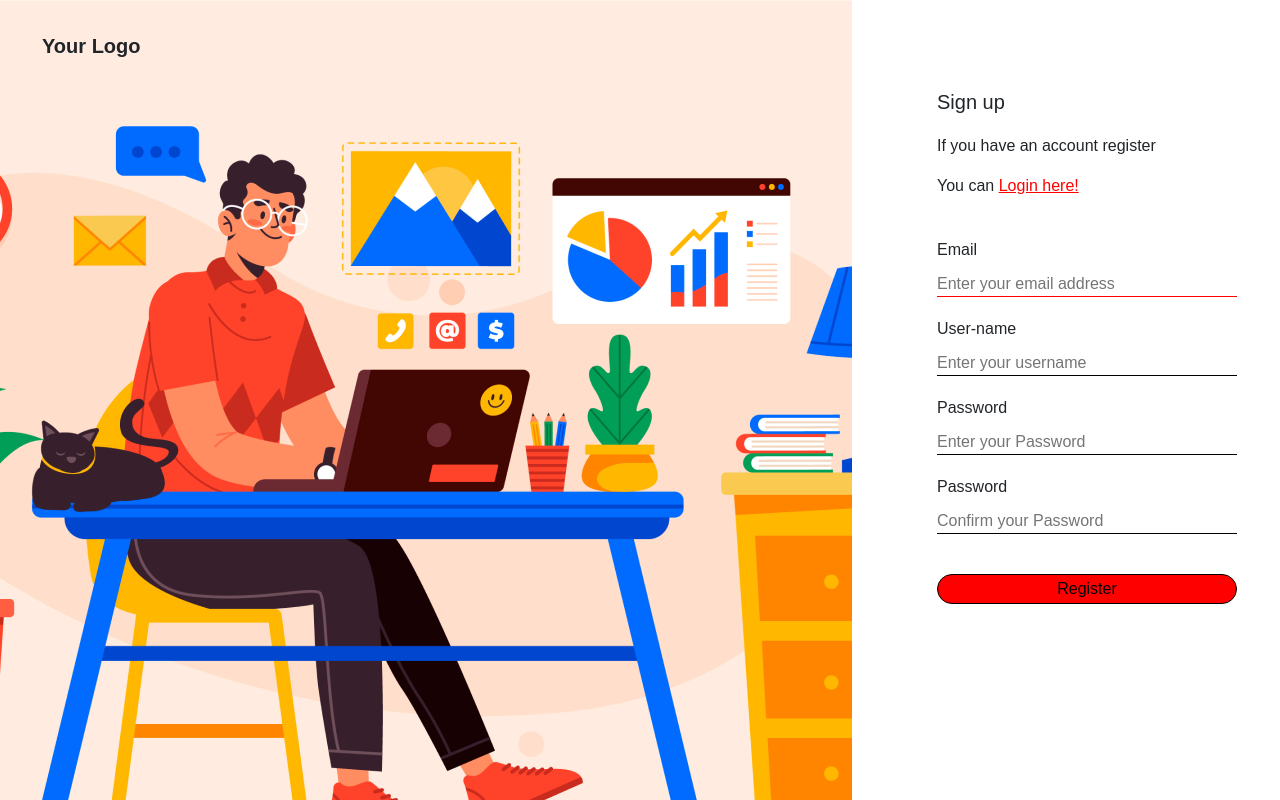
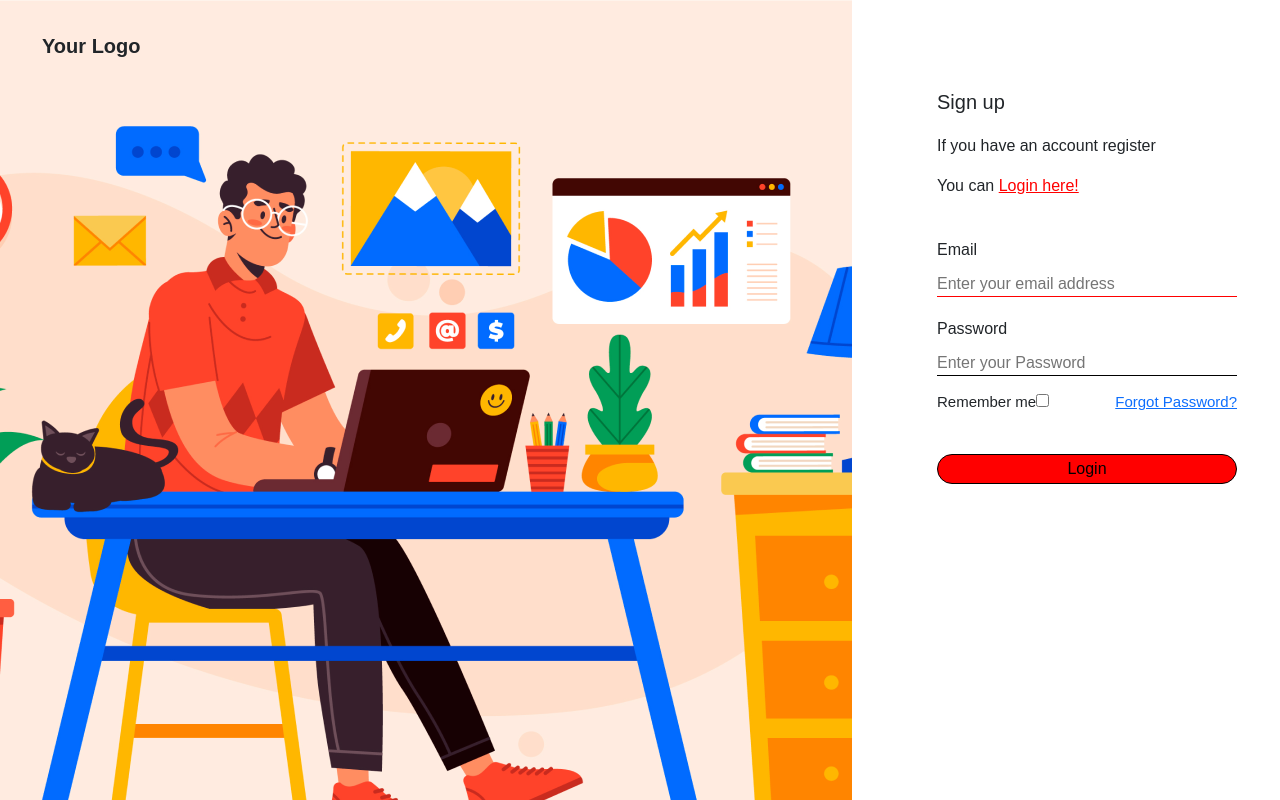
Before and after one commit to Kavya-Saraswat/reactExcercise, a React (Create React App) app: page /registration in a window 1280 px wide. Built offline with nearby package versions, Linux system fonts and the light colour scheme.

Commit message:
Link used

```diff
--- a/src/components/Signup-textarea.js
+++ b/src/components/Signup-textarea.js
@@ -1,5 +1,6 @@
 import React from 'react';
-import SignupInformation from './Signup-information';
+import Information from './Information';
+import { Link } from 'react-router-dom';
 
 
 export default function Signuptextarea() {
@@ -11,9 +12,10 @@ export default function Signuptextarea() {
             </div>
             <div class="para">
                 <p>If you have an account register</p>
-                <span>You can </span><a href="Signin.html" id="Register-here">Login here!</a>
+                <span>You can </span>
+                <Link to="/" id="Register-here">Login here!</Link>
             </div>
-            <SignupInformation/>
+            <Information/>
         </div>
     </section>
   )
--- a/src/components/Text-area.js
+++ b/src/components/Text-area.js
@@ -1,5 +1,6 @@
 import React from "react";
 import Information from "./Information";
+import { Link } from 'react-router-dom';
 
 export default function Textarea() {
   return (
@@ -11,9 +12,7 @@ export default function Textarea() {
         <div className="para">
           <p>If you don't have an account register</p>
           <span>You can </span>
-          <a href="Signup.html" id="Register-here">
-            Register here!
-          </a>
+          <Link to="/Registration" id="Register-here">Register here!</Link>
         </div>
         <Information />
       </div>
```
